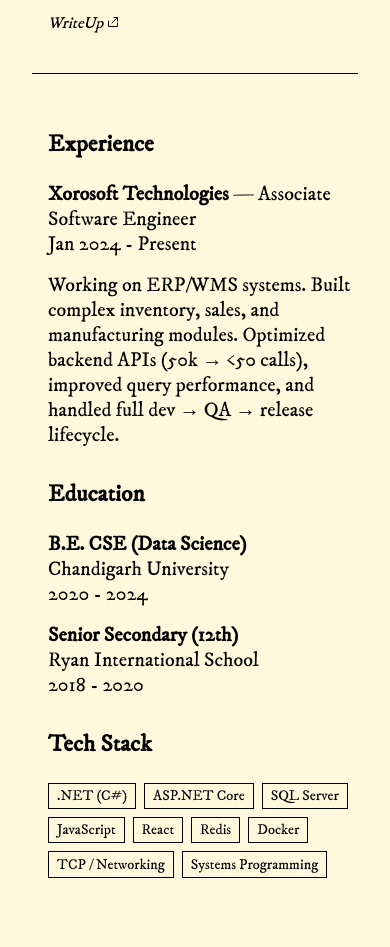
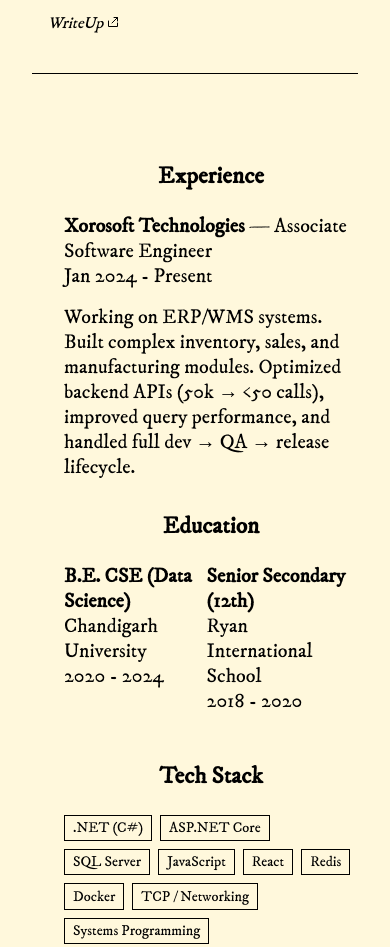
Before and after one commit to dev-sirohi/Portfolio, a plain HTML site: page portfolio.html in a window 390 px wide. Shown: the part 3056-4003 px from the top of the page. Before the commit the page ends 3966 px from the top, so only its background shows below. Drawn offline with Linux system fonts and the light colour scheme.

Commit message:
added support for mobile view

```diff
--- a/script.js
+++ b/script.js
@@ -347,16 +347,13 @@ async function fn_loadAboutContentAsync(content = {}) {
     const $container = document.createElement("div");
     $container.classList.add("about-root");
 
+    if (showPic && picLink) {
         const $header = document.createElement("div");
         $header.classList.add("about-header");
-
-    if (showPic && picLink) {
         const $img = document.createElement("img");
         $img.src = picLink;
         $img.classList.add("about-pic");
         $header.appendChild($img);
-    }
-
         // const $name = document.createElement("h2");
         // $name.innerText = "Dev Sirohi";
         // $name.classList.add("about-name");
@@ -371,6 +368,7 @@ async function fn_loadAboutContentAsync(content = {}) {
         // $header.appendChild($name);
         // $header.appendChild($desc);
         $container.appendChild($header);
+    }
 
     if (exp.length) {
         const $section = document.createElement("div");
@@ -414,6 +412,9 @@ async function fn_loadAboutContentAsync(content = {}) {
         $title.innerText = "Education";
         $section.appendChild($title);
 
+        const $innerSection = document.createElement("div");
+        $innerSection.classList.add("about-edu-section");
+
         edu.forEach((e) => {
             const $item = document.createElement("div");
             $item.classList.add("about-item");
@@ -424,8 +425,10 @@ async function fn_loadAboutContentAsync(content = {}) {
                 ${e.StartDate} - ${e.IsOngoing ? "Present" : e.EndDate}
             `;
 
-            $section.appendChild($item);
+            $innerSection.appendChild($item);
         });
+
+        $section.appendChild($innerSection);
 
         $container.appendChild($section);
     }
--- a/style.css
+++ b/style.css
@@ -216,10 +216,9 @@ footer {
         width: 100%;
     }
 }
-
 .about-root {
-    max-width: 700px;
-    margin: 0 auto;
+    max-width: 100%;
+    padding: 2rem;
 }
 
 .about-header {
@@ -228,8 +227,8 @@ footer {
 }
 
 .about-pic {
-    width: 120px;
-    height: 120px;
+    width: 7.5rem; /* 120px */
+    height: 7.5rem;
     border-radius: 50%;
     object-fit: cover;
     margin-bottom: 1rem;
@@ -247,13 +246,20 @@ footer {
     margin-top: 2rem;
 }
 
+.about-section > h3 {
+    justify-self: center;
+}
+
+.about-edu-section {
+    display: flex;
+    justify-content: space-around;
+}
+
 .about-item {
     margin-bottom: 1rem;
 }
 
 .about-meta {
-    /* font-size: 0.85rem;
-    opacity: 0.6; */
     margin-bottom: 1rem;
 }
 
```
Also changed, not shown: portfolio.html (+5 -0 lines). Lines whose indentation alone changed are shown as unchanged.
